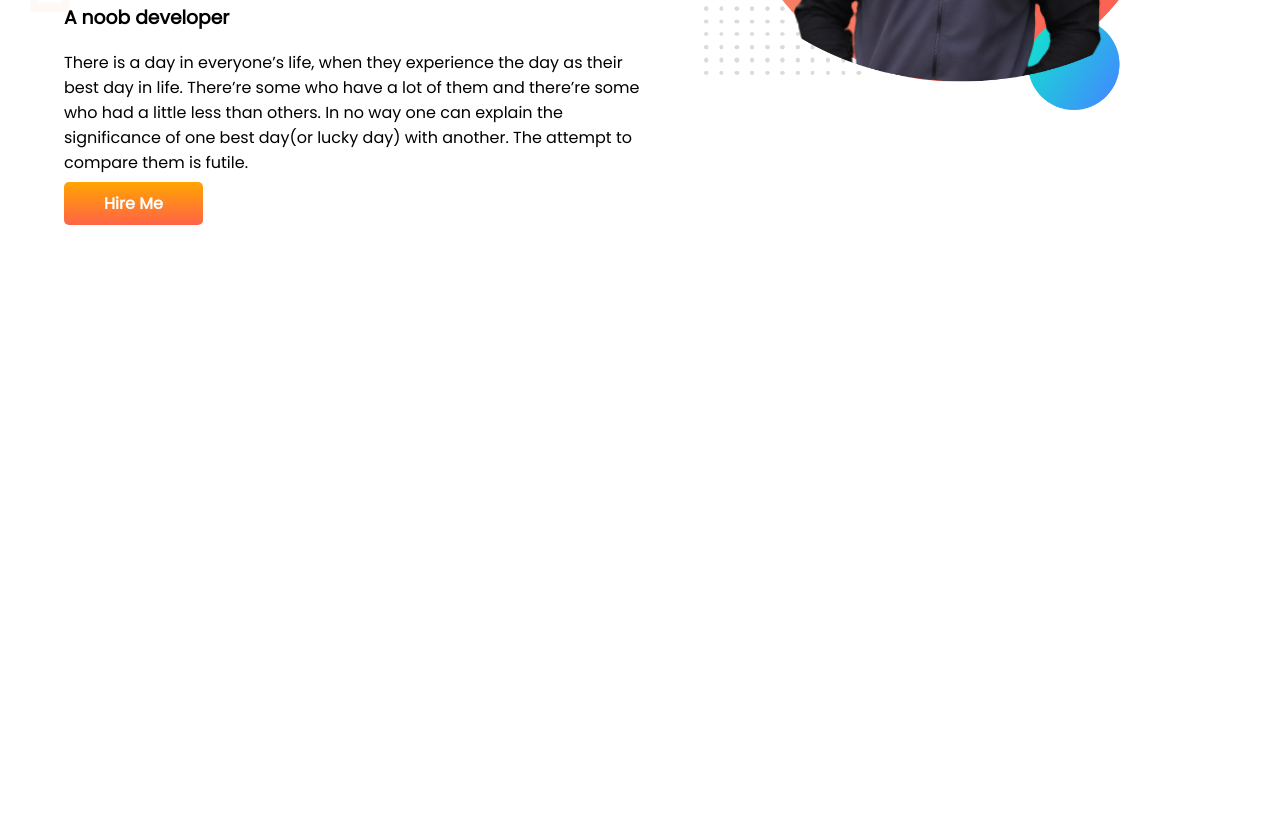
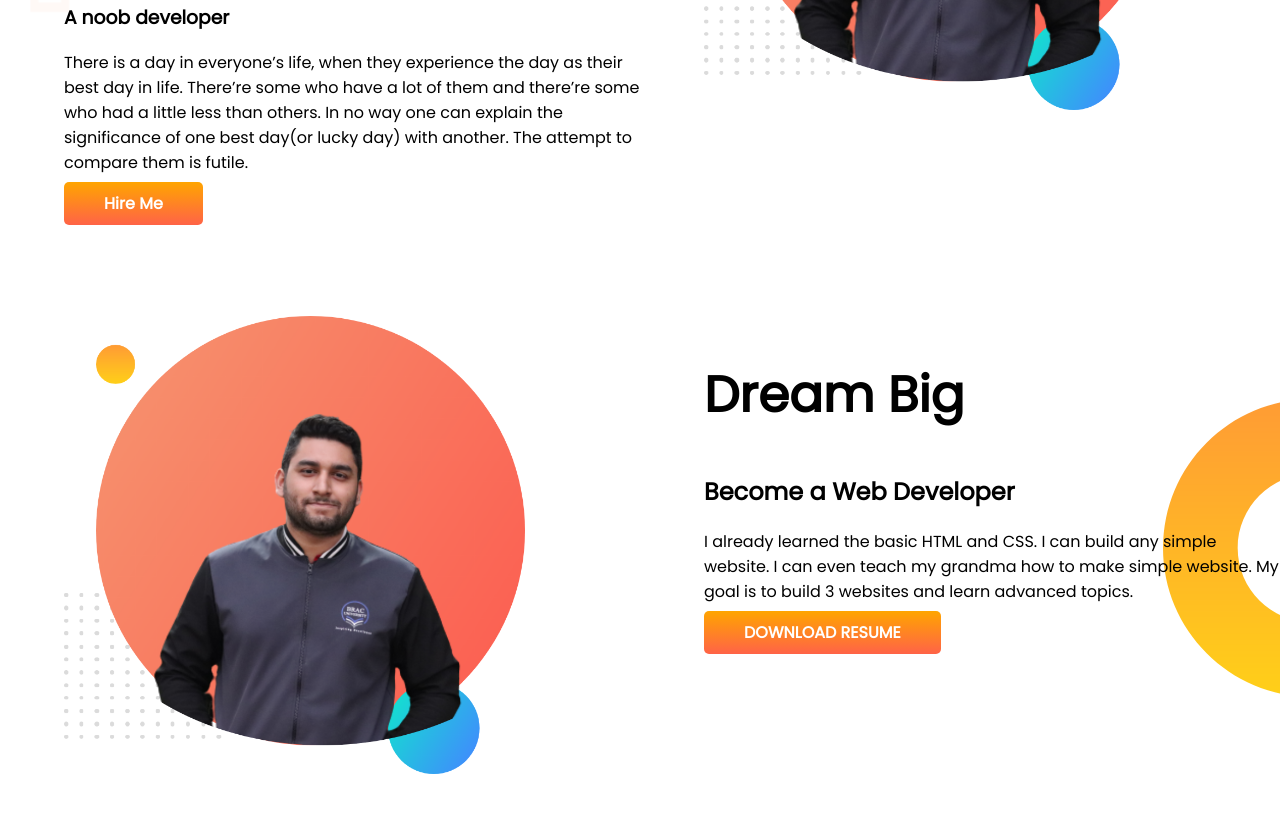
Before and after one commit to arefin3/developer-portfolio, a plain HTML site: page index.html in a window 1280 px wide. Shown: the part 347-1160 px from the top of the page. Before the commit the page ends 800 px from the top, so only its background shows below. Drawn offline with Linux system fonts and the light colour scheme.

Commit message:
dream big added

```diff
--- a/index.html
+++ b/index.html
@@ -22,12 +22,24 @@
                 who
                 have a lot of them and there’re some who had a little less than others. In no way one can explain the
                 significance of one best day(or lucky day) with another. The attempt to compare them is futile.</p>
-            <a class="link-button" target="blank" href="https://www.facebook.com/iammeshkatul.13">Hire Me</a>
+            <a class="link-button" target="_blank" href="https://www.facebook.com/iammeshkatul.13">Hire Me</a>
         </div>
         <div class="half-width">
             <img src="monon-bg.png" alt="">
         </div>
     </section>
+    <section class="dream-big">
+        <div class="half-width">
+            <img src="monon-bg.png" alt="">
+        </div>
+        <div class="half-width">
+            <h1>Dream Big</h1>
+            <h2>Become a Web Developer</h2>
+            <p>I already learned the basic HTML and CSS. I can build any simple website. I can even teach my grandma how
+                to make simple website. My goal is to build 3 websites and learn advanced topics.</p>
+            <a class="link-button" target="_blank" href="https://www.facebook.com/iammeshkatul.13">DOWNLOAD RESUME</a>
+        </div>
+    </section>
 </body>
 
 </html>
--- a/style.css
+++ b/style.css
@@ -10,6 +10,7 @@ h1{
 }
 section{
     display: flex;
+    margin-bottom: 100px;
 }
 .half-width{
     width: 50%;
@@ -31,3 +32,8 @@ section{
     background-image: url(images/top-banner.png);
     background-repeat: no-repeat;
 }
+.dream-big{
+    background-image: url(images/dream-bg.png);
+    background-repeat: no-repeat;
+    background-position: right;
+}
```
